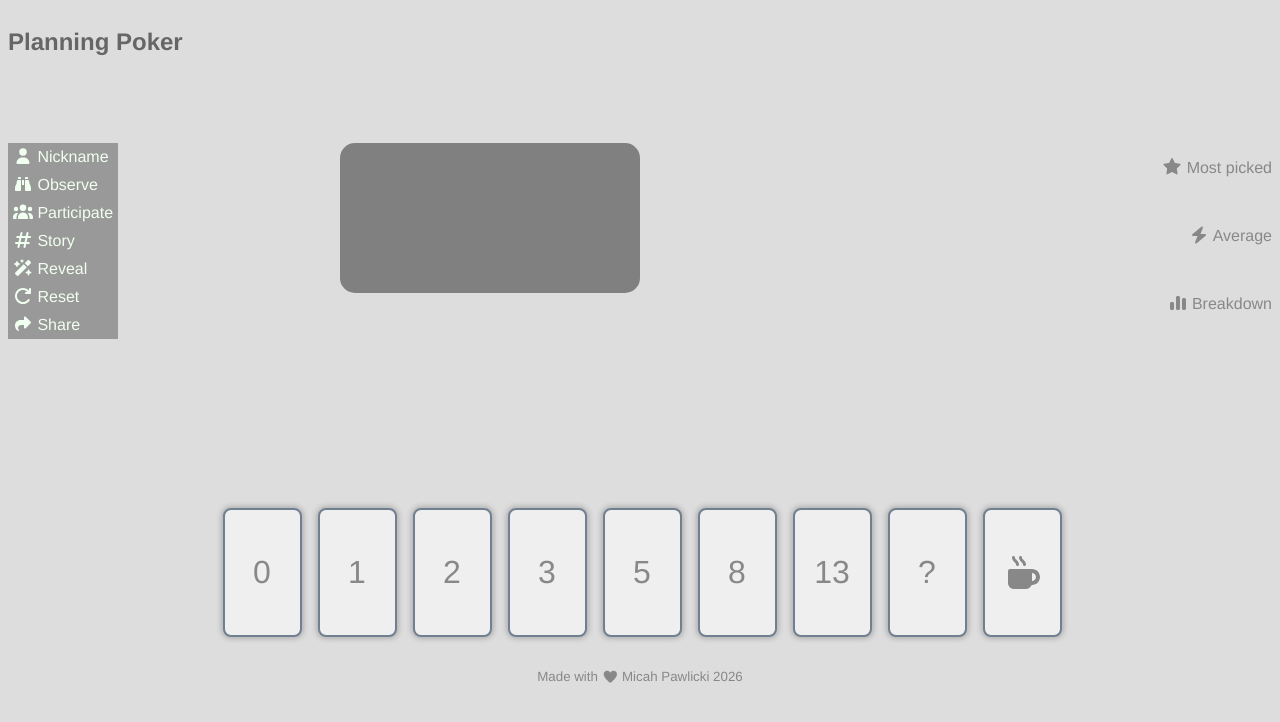
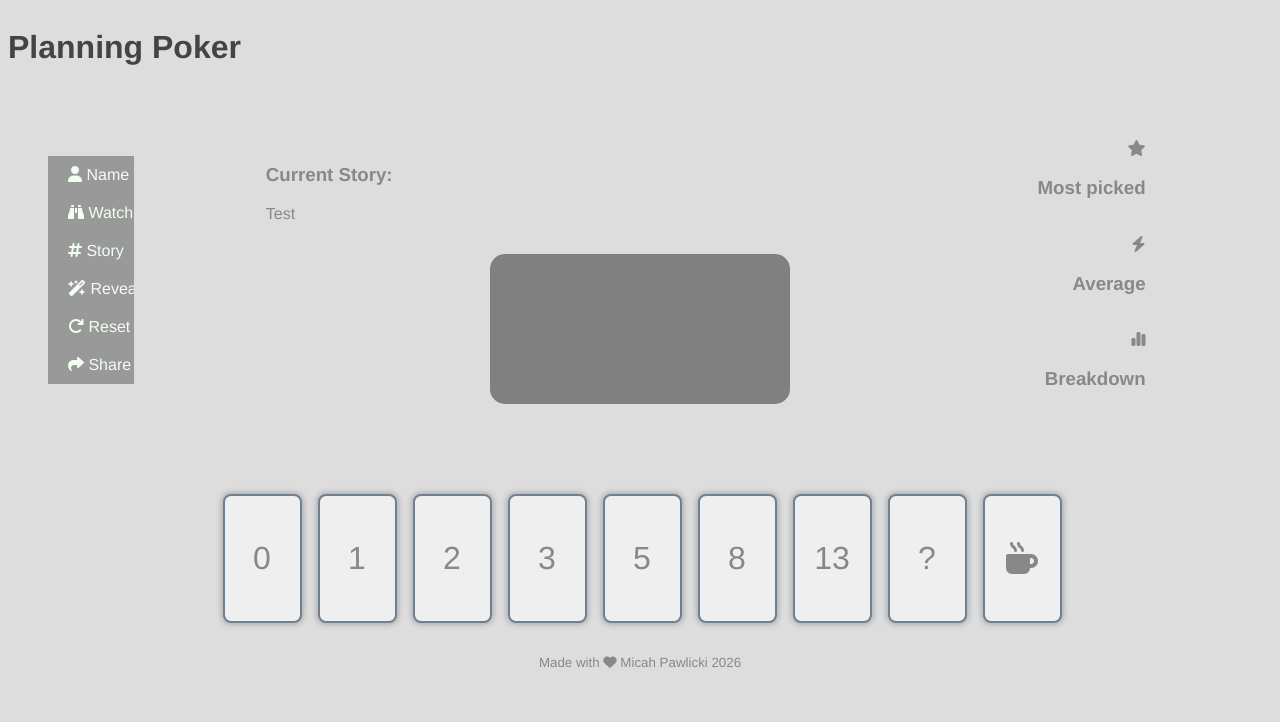
Before and after one commit to m-pawlicki/planning-poker, a React (Vite) app: page / in a window 1280 px wide. Shown: the top 722 px of the page. Built offline with nearby package versions, Linux system fonts and the light colour scheme.

Commit message:
lots of work on the menu options

```diff
--- a/index.html
+++ b/index.html
@@ -5,6 +5,7 @@
     <link rel="icon" type="image/svg+xml" href="/cards.svg" />
     <meta name="viewport" content="width=device-width, initial-scale=1.0" />
     <title>Planning Poker</title>
+    <script src="https://kit.fontawesome.com/369d7be23c.js" crossorigin="anonymous"></script>
   </head>
   <body>
     <div id="root"></div>
--- a/src/App.css
+++ b/src/App.css
@@ -65,7 +65,7 @@
   justify-content: center;
   align-items: center;
   align-content: center;
-  margin-bottom: 25px;
+  margin-bottom: 50px;
 }
 
 .table {
@@ -84,8 +84,7 @@
 
 .story-container {
   padding: 5px;
-  display: flex;
-  flex-direction: inherit;
+  display: inline-block;
   justify-content: center;
   align-items: center;
   margin-bottom: 10px;
@@ -95,7 +94,20 @@
   padding: auto;
   margin: 10px;
   height: 2em;
-  width: 25%;
+  overflow: hidden;
+  width: 75%;
   border: 1px solid darkslategray;
   border-radius: 4px;
 }
+
+.story-toggle {
+  background-color:#bbb;
+  display: none;
+  padding: auto;
+  justify-content: center;
+  align-items: center;
+}
+
+.story-button {
+  margin: 10px;
+}
--- a/src/App.tsx
+++ b/src/App.tsx
@@ -1,9 +1,5 @@
 import { useState } from 'react';
 import './App.css';
-import { FontAwesomeIcon } from '@fortawesome/react-fontawesome';
-import { library } from '@fortawesome/fontawesome-svg-core';
-import { fas } from '@fortawesome/free-solid-svg-icons';
-library.add(fas)
 
 // A single card
 function Card({value}) {
@@ -34,7 +30,7 @@ function Hand() {
         <Card value={"8"} />
         <Card value={"13"} />
         <Card value={"?"} />
-        <Card value={<FontAwesomeIcon icon="fa-solid fa-mug-hot" />} />
+        <Card value={<i className="fa-solid fa-mug-hot" />} />
       </div>
     </div>
     </>
@@ -45,8 +41,11 @@ function Hand() {
 function Table() {
   return (
     <>
+    <div className="story-container">
+      <span><h3>Current Story: </h3><p id="current-story">Test</p></span>
+    </div>
     <div className="table-container">
-      <svg className="table" width="600" height="300">
+      <svg className="table" width="300" height="150">
         <rect width="300" height="150" rx="15" ry="15" fill="grey" />
       </svg>
     </div>
@@ -60,7 +59,7 @@ function Header() {
     <>
     <div className="head-div">
       <header>
-      <h2>Planning Poker</h2>
+      <h1>Planning Poker</h1>
       </header>
     </div>
     </>
@@ -73,7 +72,7 @@ function Footer() {
     <>
     <div className="foot-div">
       <footer>
-      <sub>Made with <FontAwesomeIcon icon="fa-solid fa-heart" /> Micah Pawlicki 2026</sub>
+      <sub>Made with <i class="fa-solid fa-heart" /> Micah Pawlicki 2026</sub>
       </footer>
     </div>
     </>
@@ -85,16 +84,52 @@ function Menu() {
   return (
     <>
     <div className="menu-div">
-      <a href="#"><FontAwesomeIcon icon="fa-solid fa-user" /> Nickname</a>
-      <a href="#"><FontAwesomeIcon icon="fa-solid fa-binoculars" /> Observe</a>
-      <a href="#"><FontAwesomeIcon icon="fa-solid fa-users" /> Participate</a>
-      <a href="#"><FontAwesomeIcon icon="fa-solid fa-hashtag" /> Story</a>
-      <a href="#"><FontAwesomeIcon icon="fa-solid fa-wand-magic-sparkles" /> Reveal</a>
-      <a href="#"><FontAwesomeIcon icon="fa-solid fa-arrow-rotate-right" /> Reset</a>
-      <a href="#"><FontAwesomeIcon icon="fa-solid fa-share" /> Share</a>
+      <nav id="sidebar">
+        <ul>
+      <li><a className="nav-a" href="#"><span><i class="fa-solid fa-user" /> Name</span></a></li>
+      <li><input type="checkbox" className="hidden-check" id="check" onClick={checkClicked}/><label htmlFor="check"><a className="nav-a" href="#"><span id="icon"><i class="fa-solid fa-binoculars"></i></span><span id="text"> Watch</span></a></label></li>
+      <li><a className="nav-a" href="#" id="change-story" onClick={openStoryDrop}><span><i class="fa-solid fa-hashtag" /> Story</span></a></li>
+      <li><div className="story-toggle" id="story-toggle"><input type="text" className="story-input" id="story-input" name="story-input" /><input type="button" className="story-button" value="Change Story" onClick={changeStory}/></div></li>
+      <li><a className="nav-a" href="#"><span><i class="fa-solid fa-wand-magic-sparkles" /> Reveal</span></a></li>
+      <li><a className="nav-a" href="#"><span><i class="fa-solid fa-arrow-rotate-right" /> Reset</span></a></li>
+      <li><a className="nav-a" href="#"><span><i class="fa-solid fa-share" /> Share</span></a></li>
+      </ul>
+      </nav>
     </div>
     </>
   )
+}
+
+function checkClicked() {
+    let checkBox = document.getElementById("check");
+    let icon = document.getElementById("icon");
+    let text = document.getElementById("text");
+
+    checkBox?.addEventListener("change", function() {
+      if (this.checked) {
+        icon.innerHTML = "<i class='fa-solid fa-users' />";
+        text.innerHTML = " Join";
+      } else {
+        icon.innerHTML = "<i class='fa-solid fa-binoculars' />";
+        text.innerHTML = " Watch";
+      }
+    });
+}
+
+function openStoryDrop() {
+  let storyMenu = document.getElementById("story-toggle");
+  if (storyMenu.style.display == "none") {
+        storyMenu.style.display = "block"; // Show content
+    } else {
+        storyMenu.style.display = "none"; // Hide content
+    };
+}
+
+function changeStory() {
+  let field = document.getElementById("story-input");
+  let input = field.value;
+  let story = document.getElementById("current-story");
+  story.innerHTML = input;
 }
 
 // Shows voting status and results
@@ -102,9 +137,9 @@ function Info() {
   return (
     <>
     <div className="info-div">
-      <p><FontAwesomeIcon icon="fa-solid fa-star" /> Most picked</p><br />
-      <p><FontAwesomeIcon icon="fa-solid fa-bolt" /> Average</p><br />
-      <p><FontAwesomeIcon icon="fa-solid fa-chart-simple" /> Breakdown</p>
+      <span><i class="fa-solid fa-star" /> <h3>Most picked</h3></span><br />
+      <span><i class="fa-solid fa-bolt" /> <h3>Average</h3></span><br />
+      <span><i class="fa-solid fa-chart-simple" /> <h3>Breakdown</h3></span>
     </div>
     </>
   )
--- a/src/index.css
+++ b/src/index.css
@@ -23,16 +23,17 @@ grid-row-gap: 0px;
 .div-right { grid-area: 2 / 5 / 6 / 6; }
 
 .info-div {
-  align-items: center;
   text-align: right;
+  width: 50%;
+  overflow: hidden;
+  display: block;
 }
 
 .menu-div {
-  align-items: center;
   text-align: left;
-  display:inline-block;
-  width:auto;
+  width: 50%;
   overflow: hidden;
+  display: block;
 }
 
 .foot-div {
@@ -49,20 +50,32 @@ grid-row-gap: 0px;
   justify-content: left;
 }
 
-a {
-  padding: 5px;
+.nav-a {
+  padding: 10px 20px;
+  gap: 10px;
+  width: 100%;
   background-color: transparent;
   text-decoration: none;
-  border:none;
-  display:block;
-  outline: 0;
+  border: none;
+  display: block;
   background-color:#999;
   color:honeydew;
 }
 
-a:hover {
+.nav-a:hover {
   background-color:#666;
   color:honeydew;
+}
+
+.hidden-check {
+  position: absolute;
+  zoom: 2;
+  opacity: 0;
+  width: 50px;
+}
+
+ul {
+  list-style-type: none;
 }
 
 
--- a/vite.config.ts
+++ b/vite.config.ts
@@ -1,10 +1,8 @@
 import { defineConfig } from 'vite'
 import react from '@vitejs/plugin-react'
-import tailwindcss from '@tailwindcss/vite'
 
 // https://vite.dev/config/
 export default defineConfig({
   plugins: [react(),
-    tailwindcss(),
   ],
 })
```
Also changed, not shown: package.json (+1 -8 lines), 1 other file (tests, documents, lock files or other folders).
